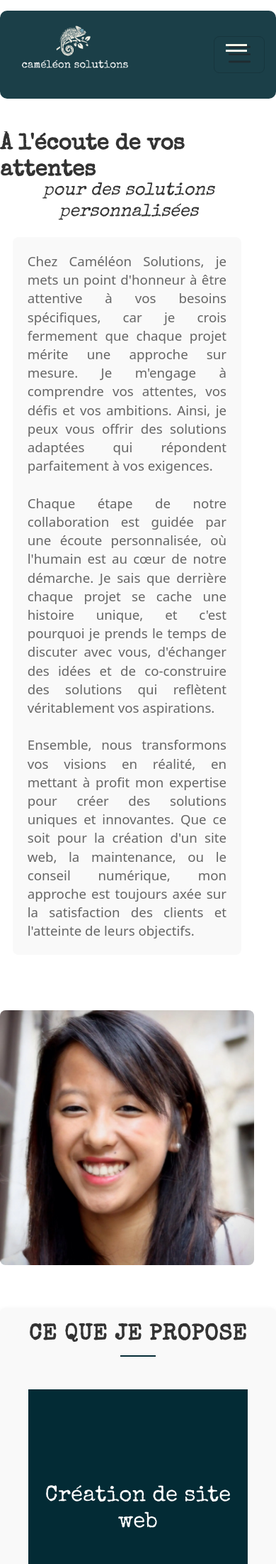
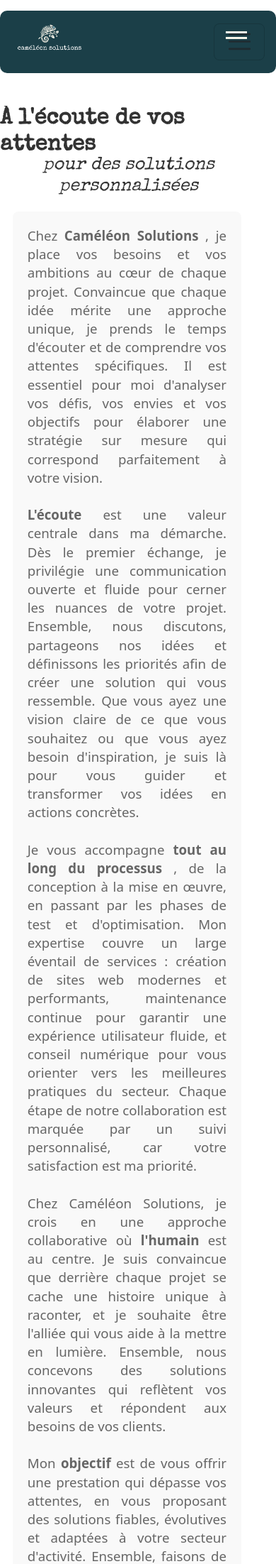
Before and after one commit to EmmaVgn/cameleonwebsite, a Symfony app: template templates/services/index.html.twig in a window 390 px wide. Shown: the top 2203 px of the page at 71% size. Run offline with Twig, Linux system fonts and the light colour scheme; the template is opened without the code that fills it, so the values that code supplies are empty; style sheets or scripts are compiled from the project's sources; some libraries are stand-ins or nearby versions.

Commit message:
modif intro

```diff
--- a/assets/styles/app.css
+++ b/assets/styles/app.css
@@ -1,4 +1,4 @@
-@import url('https://fonts.googleapis.com/css2?family=Roboto+Slab:wght@100..900&family=Special+Elite&display=swap');
+@import url("https://fonts.googleapis.com/css2?family=Roboto+Slab:wght@100..900&family=Special+Elite&display=swap");
 
 /*--------------------------------------------------------------
 # Général
@@ -117,7 +117,7 @@ h4 {
   transition: background-color 0.3s, box-shadow 0.3s;
   z-index: 1;
   width: 100%;
-  color: #f5f5e9 ;
+  color: #f5f5e9;
   display: flex;
   justify-content: center;
   align-items: center;
@@ -132,7 +132,7 @@ h4 {
 
 .navbar-background .navbar-brand,
 .navbar-background .navbar-nav .nav-link {
-  color: #f5f5e9 ;
+  color: #f5f5e9;
 }
 
 .navbar-background .navbar-nav .nav-link:hover {
@@ -146,12 +146,12 @@ h4 {
 
 .navbar .navbar-brand,
 .navbar .navbar-nav .nav-link {
-  color: #f5f5e9 ;
+  color: #f5f5e9;
 }
 
 .navbar.scrolled .navbar-brand,
 .navbar.scrolled .navbar-nav .nav-link {
-  color: #f5f5e9 ;
+  color: #f5f5e9;
 }
 
 .navbar .navbar-nav .nav-link:hover {
@@ -201,7 +201,7 @@ h4 {
   transition: background-color 0.3s, box-shadow 0.3s;
   z-index: 800;
   width: 100%;
-  color: #f5f5e9 ;
+  color: #f5f5e9;
   padding: 10px 20px;
 }
 
@@ -222,7 +222,7 @@ h4 {
   display: inline-block;
   width: 30px;
   height: 3px;
-  background-color: #f5f5e9 ;
+  background-color: #f5f5e9;
   position: relative;
 }
 
@@ -233,7 +233,7 @@ h4 {
   display: block;
   width: 30px;
   height: 3px;
-  background-color: #f5f5e9 ;
+  background-color: #f5f5e9;
   margin: 5px 0;
 }
 
@@ -278,8 +278,8 @@ h4 {
 # Logo
 --------------------------------------------------------------*/
 .logo {
-  width: 90%;
-  max-width: 200px;
+  max-width: 300px; /* Largeur maximale */
+  height: auto; /* Hauteur automatique pour conserver le ratio */
 }
 
 @media (max-width: 768px) {
@@ -311,7 +311,6 @@ h4 {
   flex-wrap: wrap;
 }
 
-
 .footer-contact {
   text-align: right;
   margin-left: 20px;
@@ -329,7 +328,7 @@ h4 {
   margin-top: -10%;
   font-size: 0.8rem;
   text-align: left; /* Alignement du texte à gauche si besoin */
-  color: #f5f5e9 ;
+  color: #f5f5e9;
 }
 
 /* Logo centré */
@@ -350,7 +349,7 @@ h4 {
 }
 
 .footer-contact a {
-  color: #f5f5e9 ;
+  color: #f5f5e9;
   text-decoration: none;
   transition: color 0.3s;
   margin-top: 150px;
@@ -435,7 +434,7 @@ h4 {
   background: linear-gradient(135deg, #032b35, #1b4f5f, #064663);
   background-size: 200% 200%;
   animation: backgroundAnimation 10s ease infinite;
-  color: #f5f5e9 ;
+  color: #f5f5e9;
   height: 100vh;
   display: flex;
   flex-direction: column;
@@ -452,7 +451,6 @@ h4 {
   text-align: center;
   flex: 1;
   margin-right: 20px;
-
 }
 
 .line h1 {
@@ -467,7 +465,7 @@ h4 {
   font-family: "Raleway Dots", sans-serif;
   white-space: nowrap;
   overflow: hidden;
-  border-right: 2px solid #f5f5e9 ;
+  border-right: 2px solid #f5f5e9;
   width: 0;
   line-height: 3.5rem;
   margin-bottom: 20px;
@@ -536,7 +534,7 @@ h4 {
   font-family: "Raleway Dots", sans-serif;
   white-space: nowrap;
   overflow: hidden;
-  border-right: 2px solid #f5f5e9 ;
+  border-right: 2px solid #f5f5e9;
   width: fit-content;
   line-height: 3.5rem;
   margin-bottom: 20px;
@@ -588,7 +586,7 @@ h4 {
   text-align: center;
   margin-top: 820px;
   font-size: 2rem;
-  color: #f5f5e9 ;
+  color: #f5f5e9;
   background-color: rgba(0, 0, 0, 0.5);
   border-radius: 50%;
   padding: 10px;
@@ -605,7 +603,7 @@ h4 {
 
 .scroll-down-icon {
   font-size: 2rem;
-  color: #f5f5e9 ;
+  color: #f5f5e9;
 
   cursor: pointer;
 }
@@ -700,7 +698,6 @@ h4 {
 # Page d'accueil section projects
 --------------------------------------------------------------*/
 /* Project */
-
 
 .project-heading {
   display: flex;
@@ -742,6 +739,21 @@ h4 {
   width: 100%;
 }
 
+.my-photo {
+  display: block;
+  max-width: 90%; /* Largeur maximale de 90% pour mieux s'intégrer */
+  height: auto; /* Conserve le ratio de l'image */
+  max-height: 700px; /* Limite de hauteur maximale augmentée */
+  margin: 0 auto; /* Centrage de l'image */
+}
+
+@media (max-width: 768px) {
+  .my-photo {
+    max-width: 100%;
+    max-height: 200px; /* Réduit la hauteur maximale sur mobile */
+  }
+}
+
 /* Responsive Styles */
 @media (max-width: 1024px) {
   .project-heading {
@@ -761,9 +773,8 @@ h4 {
   }
 
   .my-photo {
-    margin-left: 0;
-    margin-top: 20px;
-    max-width: 100%;
+    max-width: 80%; /* Réduction légère pour l'écran tablette */
+    max-height: 400px;
   }
 }
 
@@ -786,7 +797,9 @@ h4 {
   }
 
   .my-photo {
-    margin-top: 15px; /
+    max-width: 100%; /* Prend toute la largeur disponible sur mobile */
+    max-height: 300px; /* Hauteur maximale réduite */
+    margin-top: 20px;
   }
 }
 
@@ -809,7 +822,8 @@ h4 {
   }
 
   .my-photo {
-    max-width: 100%;
+    max-width: 100%; /* Pleine largeur sur les très petits écrans */
+    max-height: 250px;
   }
 }
 
@@ -893,7 +907,7 @@ h4 {
   position: relative;
   display: block; /* Affichage en bloc par défaut */
   margin: 10px; /* Ajoute de l'espacement entre les éléments */
-  color: #f5f5e9 ;
+  color: #f5f5e9;
   min-width: 250px; /* Largeur minimale pour les petits écrans */
   text-decoration: none;
 }
@@ -1013,13 +1027,11 @@ h4 {
   box-shadow: 0 8px 30px rgba(0, 0, 0, 0.3);
   font-family: "Arial", sans-serif;
   animation: fadeIn 0.3s ease-out;
-
 }
 
 .content-link {
   cursor: pointer;
 }
-
 
 /* Afficher quand la classe active est ajoutée */
 .popup.active {
@@ -1053,7 +1065,7 @@ h4 {
 /* Bouton de contact */
 .contact-button-popup {
   background-color: #032b35;
-  color: #f5f5e9 ;
+  color: #f5f5e9;
   border: none;
   border-radius: 5px;
   padding: 12px 20px;
@@ -1333,8 +1345,6 @@ h4 {
   flex-direction: column; /* Disposer les éléments en colonne */
 }
 
-
-
 /* Media Queries pour améliorer la réactivité */
 @media (max-width: 768px) {
   .contact-form,
@@ -1342,7 +1352,6 @@ h4 {
     margin-right: 0; /* Supprimer la marge droite pour les petits écrans */
     margin-left: 0; /* Supprimer la marge gauche pour les petits écrans */
   }
-
 
   #contact-button {
     width: 100%; /* Bouton plein largeur */
@@ -1512,7 +1521,6 @@ h4 {
   margin-bottom: 10px;
 }
 
-
 .sommaire-list a:hover {
   text-decoration: underline;
   color: #085669;
@@ -1625,8 +1633,6 @@ h4 {
 .policy-section .card a:hover {
   color: #085669;
 }
-
-
 
 /*--------------------------------------------------------------
   # Fade-in
--- a/src/Controller/HomeController.php
+++ b/src/Controller/HomeController.php
@@ -49,6 +49,7 @@ class HomeController extends AbstractController
             'short_description' => 'Site de réservation pour un établissement touristique.',
             'link' => 'https://lesmaisonsdemarie.cameleon-solutions.fr/', // Lien vers le site
             'image' => '/img/project d/Image-20.webp',
+
         ],
     ];
 }
--- a/templates/home/project.html.twig
+++ b/templates/home/project.html.twig
@@ -7,16 +7,45 @@
 					<div class="heading-part2" style="overflow-y: hidden">pour des solutions personnalisées</div>
 				</h2>
 				<p class="project-description">
-					Chez Caméléon Solutions, je mets un point d'honneur à être attentive à vos besoins spécifiques, car je crois fermement que chaque projet mérite une approche sur mesure. Je m'engage à comprendre vos attentes, vos défis et vos ambitions. Ainsi, je peux vous offrir des solutions adaptées qui répondent parfaitement à vos exigences.
-					<br><br>
-					Chaque étape de notre collaboration est guidée par une écoute personnalisée, où l'humain est au cœur de notre démarche. Je sais que derrière chaque projet se cache une histoire unique, et c'est pourquoi je prends le temps de discuter avec vous, d'échanger des idées et de co-construire des solutions qui reflètent véritablement vos aspirations.
-					<br><br>
-					Ensemble, nous transformons vos visions en réalité, en mettant à profit mon expertise pour créer des solutions uniques et innovantes. Que ce soit pour la création d'un site web, la maintenance, ou le conseil numérique, mon approche est toujours axée sur la satisfaction des clients et l'atteinte de leurs objectifs.
+
+					Chez
+					<strong>
+						Caméléon Solutions
+					</strong>, je place vos besoins et vos ambitions au cœur de chaque projet. Convaincue que chaque idée mérite une approche unique, je prends le temps d'écouter et de comprendre vos attentes spécifiques. Il est essentiel pour moi d'analyser vos défis, vos envies et vos objectifs pour élaborer une stratégie sur mesure qui correspond parfaitement à votre vision.
+					<br>
+					<br>
+					<strong>
+						L'écoute
+					</strong>
+					est une valeur centrale dans ma démarche. Dès le premier échange, je privilégie une communication ouverte et fluide pour cerner les nuances de votre projet. Ensemble, nous discutons, partageons nos idées et définissons les priorités afin de créer une solution qui vous ressemble. Que vous ayez une vision claire de ce que vous souhaitez ou que vous ayez besoin d'inspiration, je suis là pour vous guider et transformer vos idées en actions concrètes.
+					<br>
+					<br>
+					Je vous accompagne
+					<strong>
+						tout au long du processus
+					</strong>
+					, de la conception à la mise en œuvre, en passant par les phases de test et d'optimisation. Mon expertise couvre un large éventail de services : création de sites web modernes et performants, maintenance continue pour garantir une expérience utilisateur fluide, et conseil numérique pour vous orienter vers les meilleures pratiques du secteur. Chaque étape de notre collaboration est marquée par un suivi personnalisé, car votre satisfaction est ma priorité.
+					<br>
+					<br>
+					Chez Caméléon Solutions, je crois en une approche collaborative où
+					<strong>
+						l'humain
+					</strong>
+					est au centre. Je suis convaincue que derrière chaque projet se cache une histoire unique à raconter, et je souhaite être l'alliée qui vous aide à la mettre en lumière. Ensemble, nous concevons des solutions innovantes qui reflètent vos valeurs et répondent aux besoins de vos clients.
+					<br>
+					<br>
+					Mon
+					<strong>
+						objectif
+					</strong>est de vous offrir une prestation qui dépasse vos attentes, en vous proposant des solutions fiables, évolutives et adaptées à votre secteur d'activité. Ensemble, faisons de vos idées une réalité tangible, et bâtissons une expérience numérique qui marque les esprits et vous distingue de vos concurrents.
+
+
 				</p>
 			</div>
 		</div>
 		<div class="col-lg-5 col-md-12 d-flex align-items-center mt-4">
-			<img src="{{ asset('img/emma.webp') }}" alt="Photo de Emma VIGNERON" class="my-photo img-fluid rounded" width="640" height="140">
+			<img src="{{ asset('img/emma.webp') }}" alt="Photo de Emma VIGNERON" class="my-photo img-fluid rounded" loading="lazy">
 		</div>
+
 	</div>
 </div>
--- a/templates/project/realisations.html.twig
+++ b/templates/project/realisations.html.twig
@@ -7,7 +7,7 @@
 		{% for project in projects %}
 			<div class="col-md-4 mb-4 mt-3">
 				<div class="card project-card h-100">
-					<img src="{{ project.image }}" class="card-img-top" alt="{{ project.title }}">
+					<img src="{{ project.image }}" class="card-img-top" alt="{{ project.title }}" loading="lazy">
 					<div class="card-body">
 						<h5 class="card-title">{{ project.title }}</h5>
 						<p class="card-text">{{ project.short_description }}</p>
--- a/templates/services/listing.html.twig
+++ b/templates/services/listing.html.twig
@@ -43,7 +43,7 @@
 		<div class="content-link" data-popup="popup5">
 			<div class="content-box left" style="--index: 4;">
 				<div class="label-round">
-					<img src="{{ asset('img/qualiopi.webp') }}" alt="Label Image" class="overlap-img"/>
+					<img src="{{ asset('img/qualiopi.webp') }}" alt="Label Image" class="overlap-img" loading="lazy"/>
 				</div>
 				<p>
 					<h4>Formatrice des outils numériques</h4>
--- a/templates/shared/_footer.html.twig
+++ b/templates/shared/_footer.html.twig
@@ -3,7 +3,7 @@
 		<div class="footer-custom mb-4">
 			<div class="footer-logo">
 				<a class="navbar-brand" href="{{ path('homepage') }}">
-					<img src="{{ asset('img/CAMELEONSOLUTIONSGIFLOGOblancavecsloganbg-tran-.gif') }}" alt="Logo" class="logo-footer" loading="lazy">
+					<img rel="preload" src="{{ asset('img/CAMELEONSOLUTIONSGIFLOGOblancavecsloganbg-tran-.gif') }}" alt="Logo" class="logo-footer" loading="lazy">
 				</a>
 
 			</div>
--- a/templates/shared/_navbar.html.twig
+++ b/templates/shared/_navbar.html.twig
@@ -1,8 +1,9 @@
 <nav class="navbar navbar-expand-lg {% if not isHomepage %}navbar-background{% endif %}">
 	<div class="container-fluid">
 		<a class="navbar-brand" href="{{ path('homepage') }}">
-			<img src="{{ asset('img/CAMELEONSOLUTIONSGIFLOGOblanc.gif') }}" class="logo" style=" width: 110%" loading="lazy" alt="logo">
+			<img rel="preload" src="{{ asset('img/CAMELEONSOLUTIONSGIFLOGOblanc-ezgif.com-optimize.gif') }}" class="logo" loading="lazy" alt="logo">
 		</a>
+
 		<button class="navbar-toggler" type="button" data-bs-toggle="collapse" data-bs-target="#navbarColor02" aria-controls="navbarColor02" aria-expanded="false" aria-label="Toggle navigation">
 			<span class="navbar-toggler-icon"></span>
 		</button>
```
Also changed, not shown: assets/img/CAMELEONSOLUTIONSGIFLOGOblanc-ezgif.com-optimize.gif (added). Lines whose indentation alone changed are shown as unchanged.
